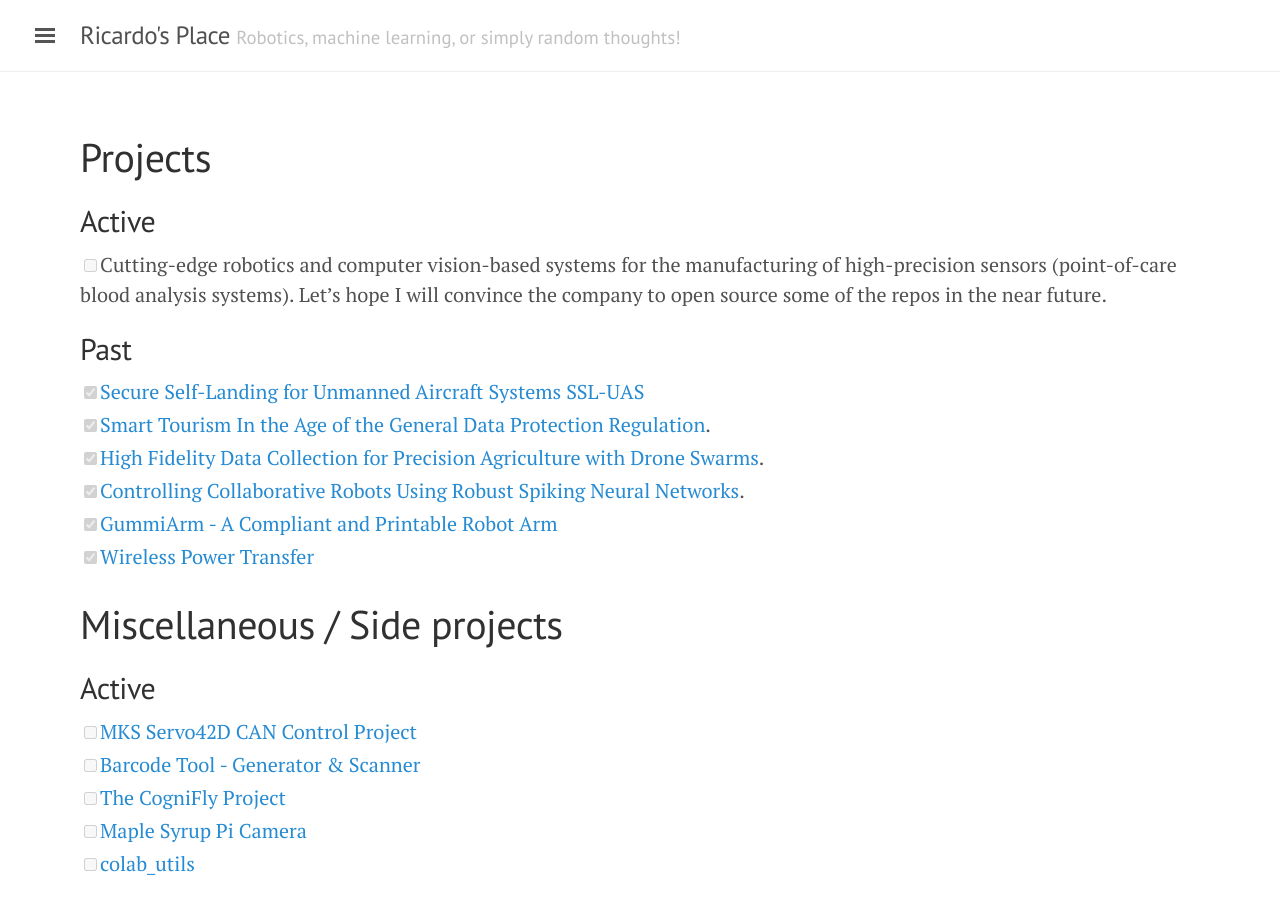
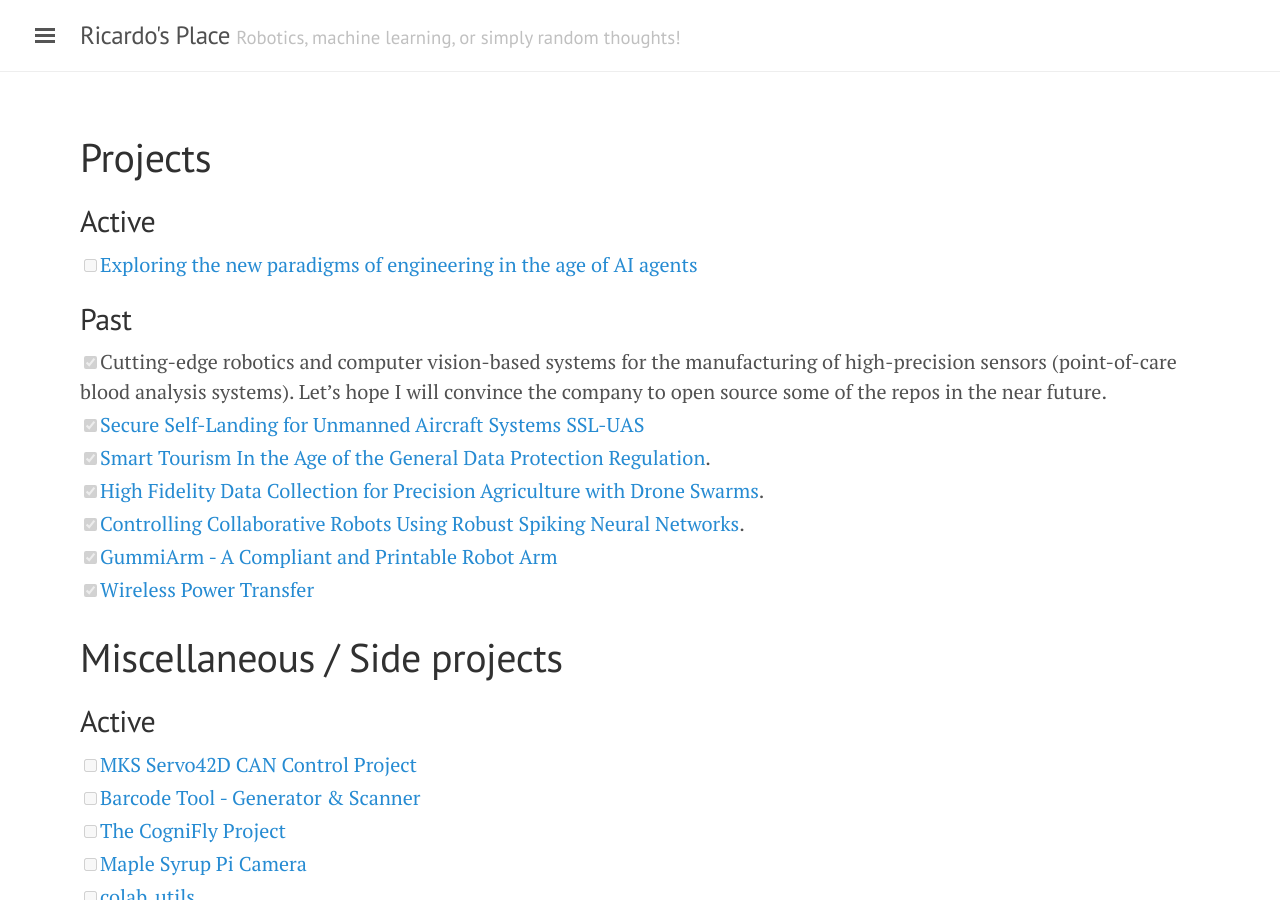
Before and after one commit to ricardodeazambuja/ricardodeazambuja.github.io, a Jekyll site: the page built from _pages/projects.md, in a window 1280 px wide and 900 px high. Built offline with Jekyll 4.4.1, drawn with Linux system fonts in a browser that asks for light colours.

Commit message:
Updating projects...

```diff
--- a/_pages/projects.md
+++ b/_pages/projects.md
@@ -4,8 +4,9 @@ title: Projects
 ---
 
 ## Active
-- [ ] Cutting-edge robotics and computer vision-based systems for the manufacturing of high-precision sensors (point-of-care blood analysis systems). Let's hope I will convince the company to open source some of the repos in the near future.
+- [ ] [Exploring the new paradigms of engineering in the age of AI agents](https://github.com/orgs/MadeByTokens/repositories)
 ## Past
+- [x] Cutting-edge robotics and computer vision-based systems for the manufacturing of high-precision sensors (point-of-care blood analysis systems). Let's hope I will convince the company to open source some of the repos in the near future.
 - [X] [Secure Self-Landing for Unmanned Aircraft Systems SSL-UAS]({{site.url}}/projects/nrc_poly2022)
 - [x] [Smart Tourism In the Age of the General Data Protection Regulation]({{site.url}}/projects/msca_uoe2021).
 - [x] [High Fidelity Data Collection for Precision Agriculture with Drone Swarms]({{site.url}}/projects/razambuja_ivado2019).
```
